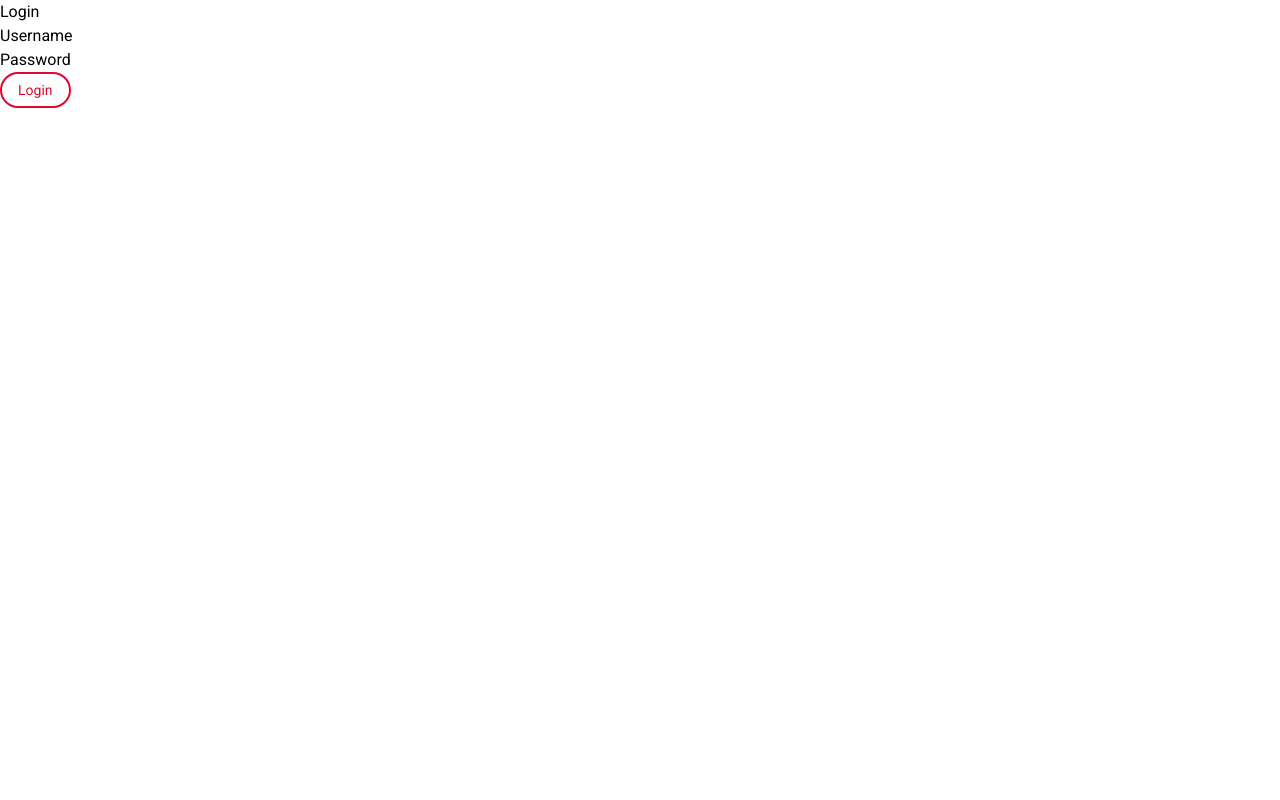
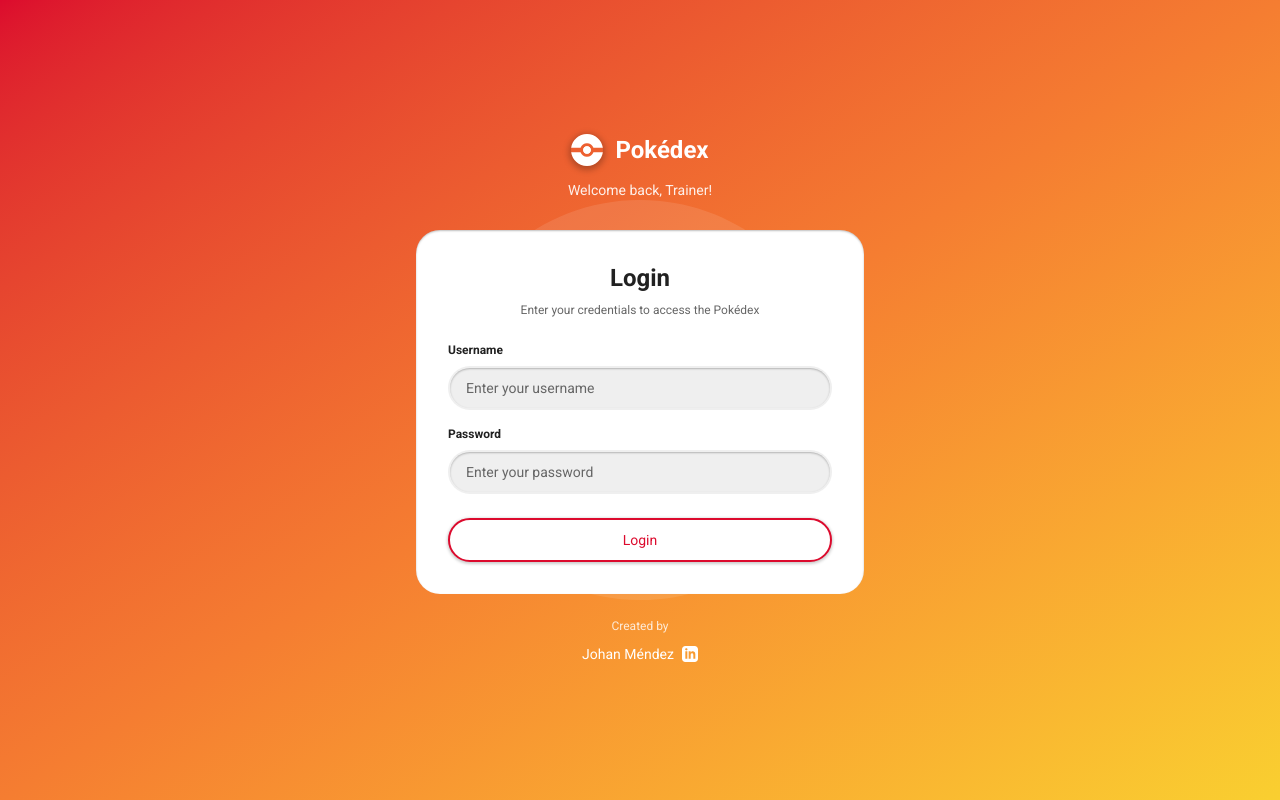
Before and after one commit to johanmendezb/frontend-pkmn, a Next.js app: page /login in a window 1280 px wide. Built offline with nearby package versions, Linux system fonts and the light colour scheme; no server answers.

Commit message:
M004 adds look and feel for the login page

```diff
--- a/src/app/login/page.tsx
+++ b/src/app/login/page.tsx
@@ -4,7 +4,7 @@
 import { useRouter } from 'next/navigation'
 import { isAuthenticated } from '@/features/auth/services/authApi'
 import { LoginForm } from '@/features/auth/components/LoginForm'
-import { Layout } from '@/shared/components/Layout'
+import { PokeBall } from '@/shared/components/icons'
 
 export default function LoginPage() {
   const router = useRouter()
@@ -16,10 +16,59 @@
   }, [router])
 
   return (
-    <Layout showLogout={false}>
-      <div>
-        <LoginForm />
+    <div className="min-h-screen bg-gradient-to-br from-primary via-type-fire to-type-electric flex items-center justify-center p-4 relative overflow-hidden">
+      {/* Background Pokeball decoration */}
+      <div className="absolute inset-0 flex items-center justify-center opacity-10">
+        <PokeBall size={400} />
       </div>
-    </Layout>
+
+      {/* Content */}
+      <div className="relative z-10 w-full max-w-md">
+        {/* Header */}
+        <div className="text-center mb-8">
+          <div className="flex items-center justify-center gap-3 mb-4">
+            <div className="w-8 h-8 rounded-full flex items-center justify-center shadow-elevation-6">
+              <PokeBall size={32} />
+            </div>
+            <h1 className="text-headline text-white font-bold">Pokédex</h1>
+          </div>
+          <p className="text-body-1 text-white/90">
+            Welcome back, Trainer!
+          </p>
+        </div>
+
+        {/* Login Form Card */}
+        <div className="bg-white rounded-3xl shadow-elevation-6 p-8 inner-shadow-2">
+          <LoginForm />
+        </div>
+
+        {/* Footer with name and LinkedIn */}
+        <div className="mt-6 text-center">
+          <p className="text-body-2 text-white/80 mb-2">
+            Created by
+          </p>
+          <a
+            href="https://www.linkedin.com/in/johanemendezg/"
+            target="_blank"
+            rel="noopener noreferrer"
+            className="inline-flex items-center gap-2 text-body-1 text-white font-bold hover:opacity-90 transition-opacity"
+          >
+            <span>Johan Méndez</span>
+            <svg
+              width="16"
+              height="16"
+              viewBox="0 0 24 24"
+              fill="none"
+              xmlns="http://www.w3.org/2000/svg"
+            >
+              <path
+                d="M19 0h-14c-2.761 0-5 2.239-5 5v14c0 2.761 2.239 5 5 5h14c2.762 0 5-2.239 5-5v-14c0-2.761-2.238-5-5-5zm-11 19h-3v-11h3v11zm-1.5-12.268c-.966 0-1.75-.79-1.75-1.764s.784-1.764 1.75-1.764 1.75.79 1.75 1.764-.783 1.764-1.75 1.764zm13.5 12.268h-3v-5.604c0-3.368-4-3.113-4 0v5.604h-3v-11h3v1.765c1.396-2.586 7-2.777 7 2.476v6.759z"
+                fill="currentColor"
+              />
+            </svg>
+          </a>
+        </div>
+      </div>
+    </div>
   )
 }
--- a/src/features/auth/components/LoginForm.tsx
+++ b/src/features/auth/components/LoginForm.tsx
@@ -6,7 +6,6 @@
 import { login } from '../services/authApi'
 import type { LoginCredentials } from '../types/auth.types'
 import { Button } from '@/shared/components/Button'
-import { Input } from '@/shared/components/Input'
 
 export function LoginForm() {
   const router = useRouter()
@@ -38,43 +37,72 @@
   }
 
   return (
-    <form onSubmit={handleSubmit}>
-      <h1>Login</h1>
+    <form onSubmit={handleSubmit} className="space-y-6">
+      <div className="text-center mb-6">
+        <h2 className="text-headline text-gray-dark mb-2">Login</h2>
+        <p className="text-body-2 text-gray-medium">
+          Enter your credentials to access the Pokédex
+        </p>
+      </div>
 
       {error && (
-        <div role="alert">
+        <div
+          role="alert"
+          className="bg-red-50 border-2 border-red-200 text-red-700 px-4 py-3 rounded-full text-body-2"
+        >
           {error}
         </div>
       )}
 
-      <Input
+      <div className="space-y-4">
+        <div>
+          <label
+            htmlFor="username"
+            className="block text-subtitle-2 text-gray-dark mb-2"
+          >
+            Username
+          </label>
+          <input
             id="username"
-        label="Username"
             type="text"
             value={username}
             onChange={(e) => setUsername(e.target.value)}
             required
             autoComplete="username"
             aria-label="Username"
+            className="w-full px-4 py-3 bg-gray-background rounded-full text-body-1 text-gray-dark placeholder-gray-medium focus:outline-none focus:ring-2 focus:ring-primary border-2 border-transparent focus:border-primary transition-all inner-shadow-2"
+            placeholder="Enter your username"
           />
+        </div>
 
-      <Input
+        <div>
+          <label
+            htmlFor="password"
+            className="block text-subtitle-2 text-gray-dark mb-2"
+          >
+            Password
+          </label>
+          <input
             id="password"
-        label="Password"
             type="password"
             value={password}
             onChange={(e) => setPassword(e.target.value)}
             required
             autoComplete="current-password"
             aria-label="Password"
+            className="w-full px-4 py-3 bg-gray-background rounded-full text-body-1 text-gray-dark placeholder-gray-medium focus:outline-none focus:ring-2 focus:ring-primary border-2 border-transparent focus:border-primary transition-all inner-shadow-2"
+            placeholder="Enter your password"
           />
+        </div>
+      </div>
 
       <Button
         type="submit"
         variant="primary"
         isLoading={loginMutation.isPending}
+        className="w-full py-3 text-subtitle-1 shadow-elevation-2"
       >
-        Login
+        {loginMutation.isPending ? 'Logging in...' : 'Login'}
       </Button>
     </form>
   )
```
Lines whose indentation alone changed are shown as unchanged.
